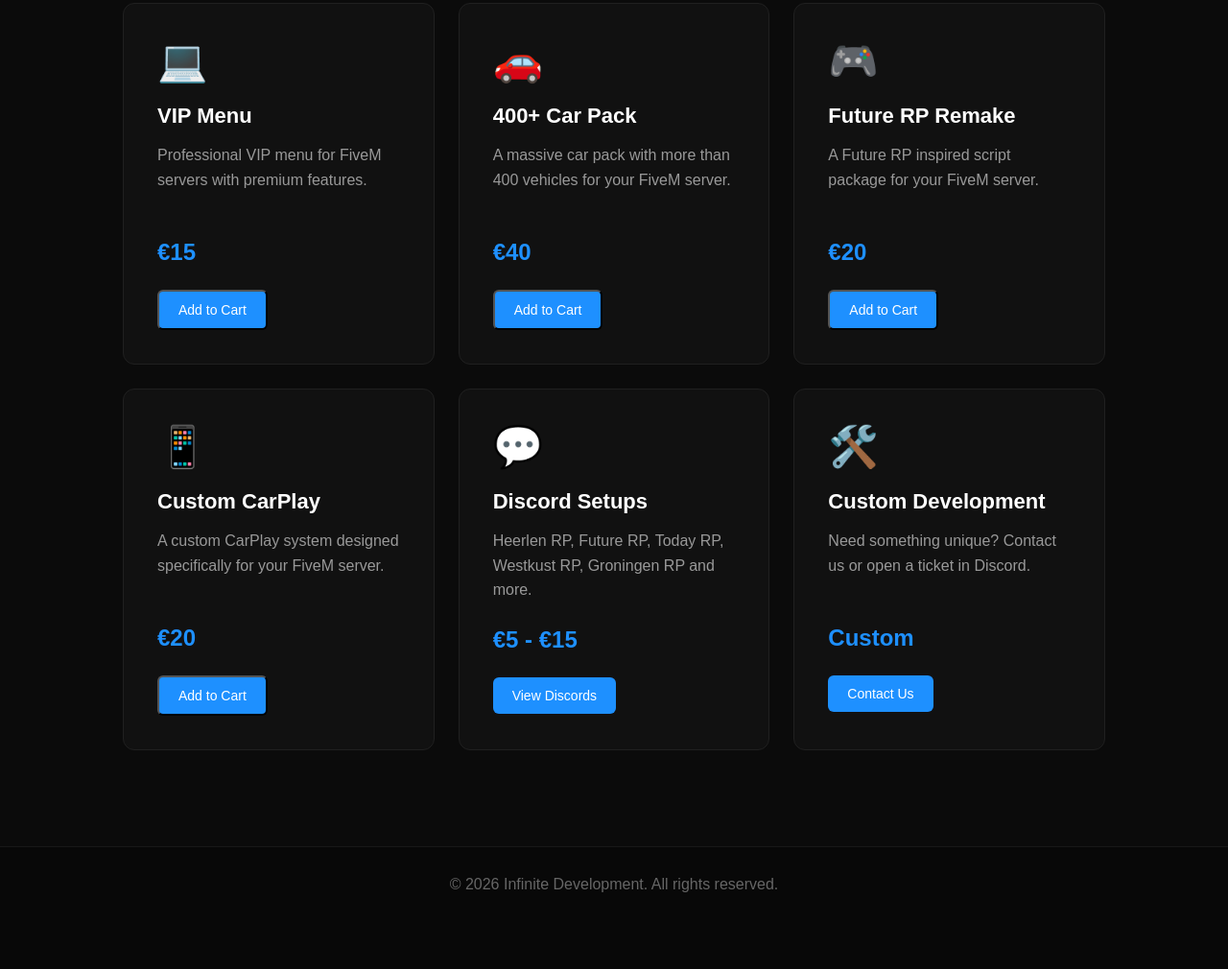
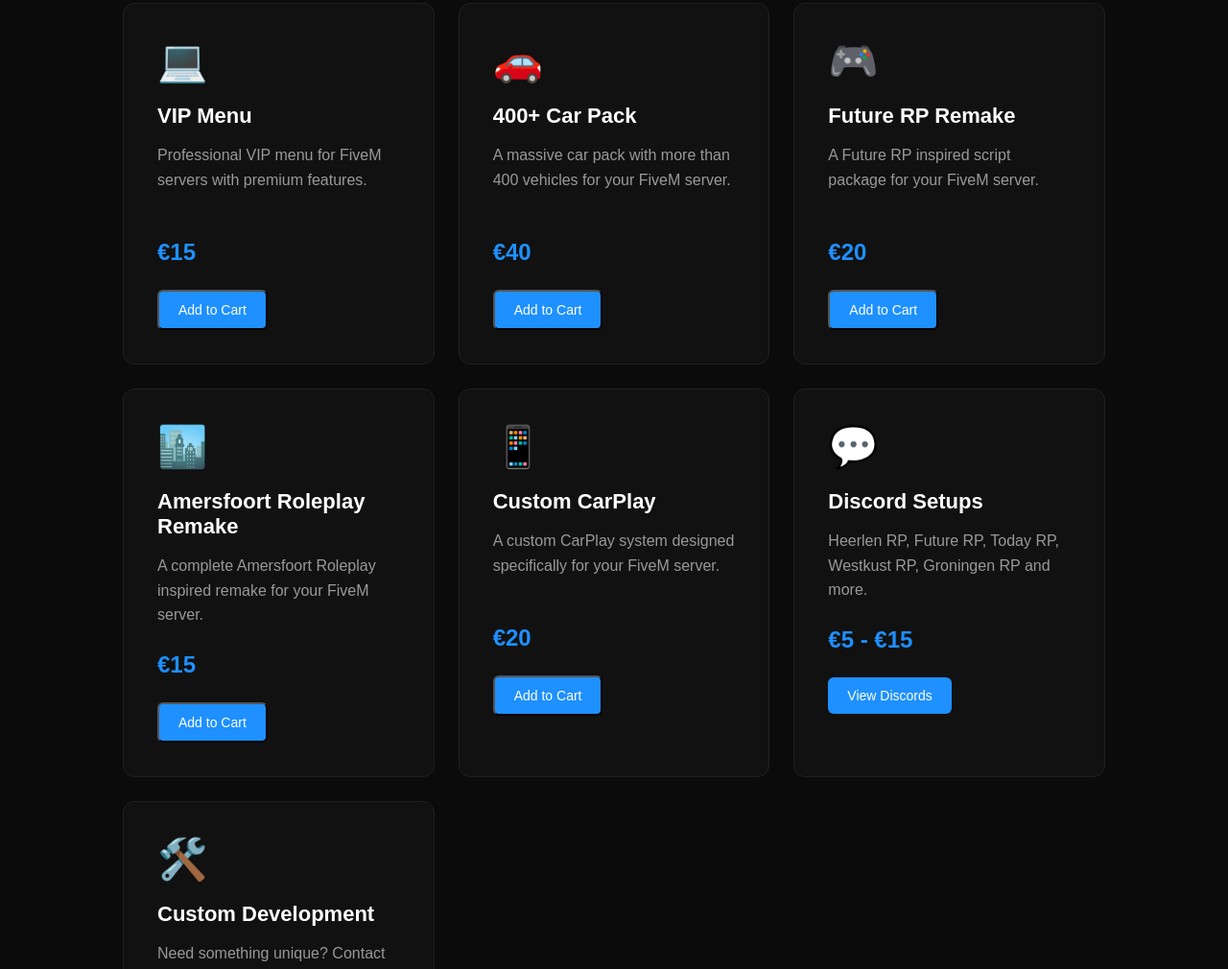
Before and after one commit to SVJ989/infinite-development, a plain HTML site: page shop.html in a window 1280 px wide. Shown: the part 457-1467 px from the top of the page at 96% size. Before the commit the page ends 1418 px from the top, so only its background shows below. Drawn offline with Linux system fonts and the light colour scheme.

Commit message:
Update shop.html

```diff
--- a/shop.html
+++ b/shop.html
@@ -131,6 +131,29 @@
         </div>
 
 
+       <!-- AMERSFOORT ROLEPLAY -->
+
+<div class="shop-card">
+
+    <div class="shop-icon">🏙️</div>
+
+    <h2>Amersfoort Roleplay Remake</h2>
+
+    <p>
+        A complete Amersfoort Roleplay inspired
+        remake for your FiveM server.
+    </p>
+
+    <div class="shop-price">
+        €15
+    </div>
+
+    <button class="product-btn" onclick="addToCart('Amersfoort Roleplay Remake', 15)">
+        Add to Cart
+    </button>
+
+</div>
+
         <!-- CARPLAY -->
 
         <div class="shop-card">
```
